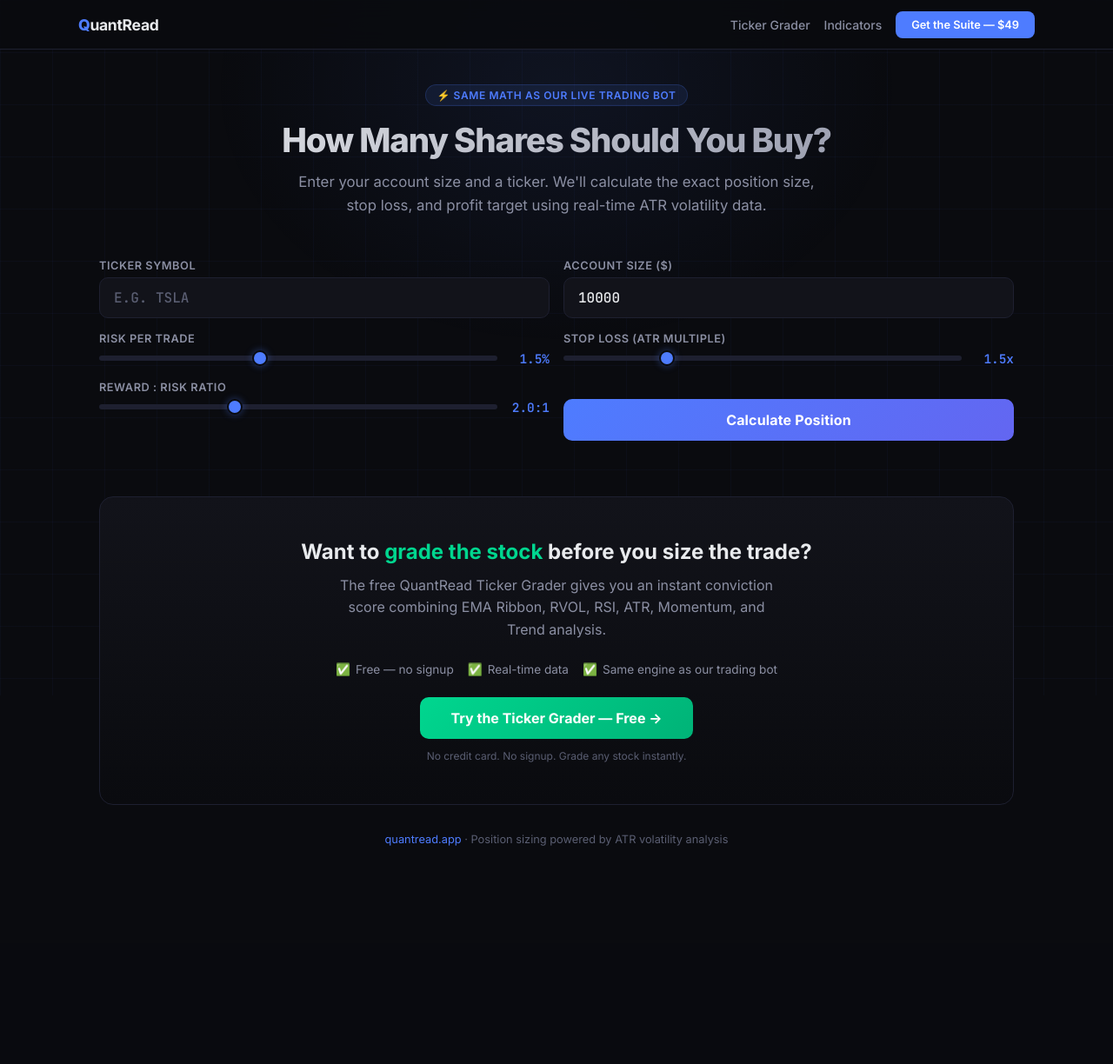
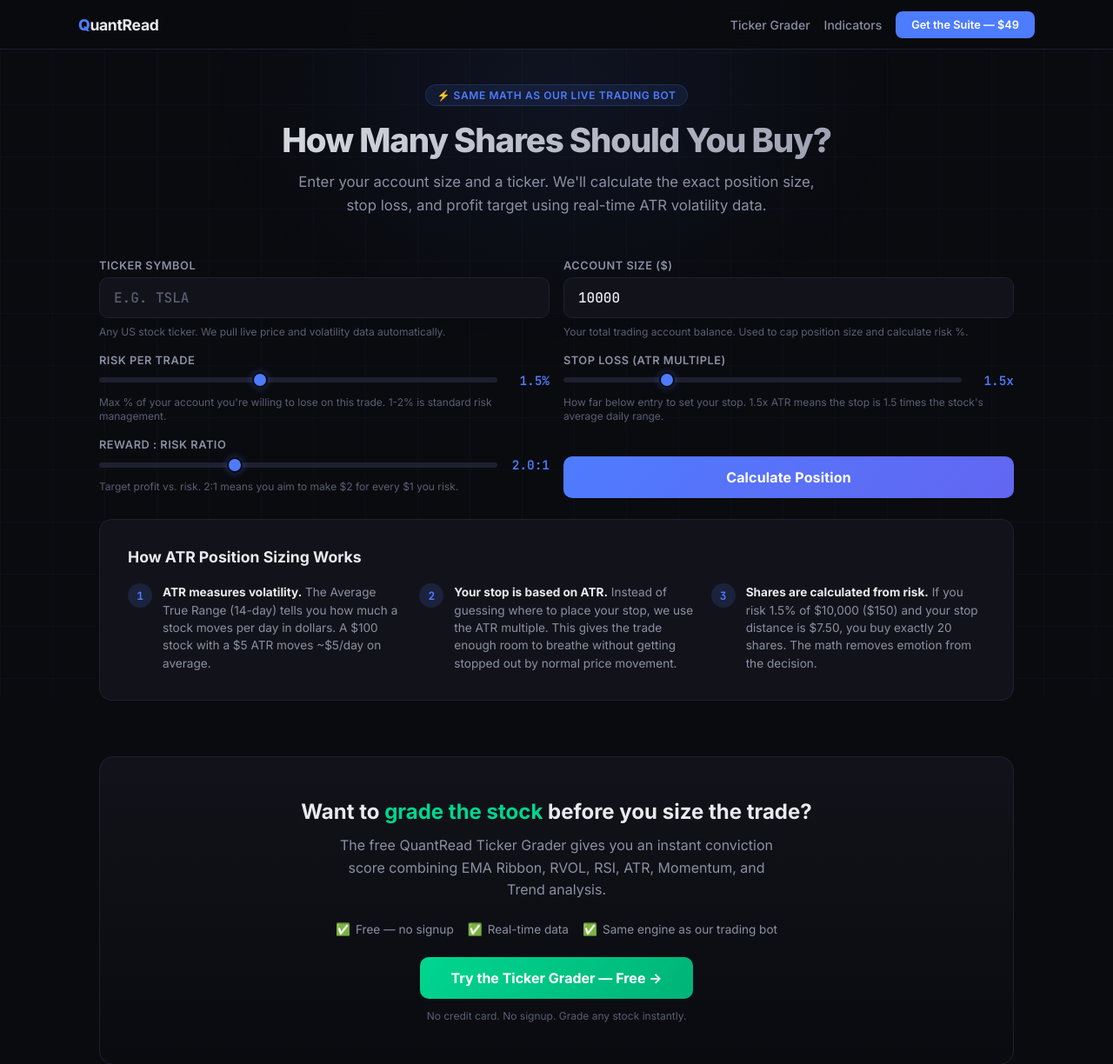
Before and after one commit to QuantRead/quantread-position-sizer, a Flask app: page / in a window 1280 px wide. Shown: the top 1224 px of the page at 87% size. Before the commit the page ends 973 px from the top, so only its background shows below. Run offline with Flask 3, Linux system fonts and the light colour scheme.

Commit message:
feat: add help text for inputs + How ATR Sizing Works explainer section

```diff
--- a/static/style.css
+++ b/static/style.css
@@ -228,11 +228,39 @@ input[type="range"]::-webkit-slider-thumb {
 .footer { text-align: center; padding: 32px; font-size: .8rem; color: var(--text-muted); }
 .footer a { color: var(--accent-blue); text-decoration: none; }
 
+/* ── Form Help Text ──────────────────────────────────────── */
+.form-help {
+    font-size: .75rem; color: var(--text-muted); line-height: 1.4;
+    margin-top: 2px;
+}
+
+/* ── How It Works ────────────────────────────────────────── */
+.how-it-works {
+    margin: 8px 0 40px; padding: 32px;
+    background: var(--bg-card); border: 1px solid var(--border);
+    border-radius: 14px;
+}
+.how-it-works h3 {
+    font-size: 1.1rem; font-weight: 700; margin-bottom: 20px;
+    color: var(--text-primary);
+}
+.how-grid { display: grid; grid-template-columns: repeat(3, 1fr); gap: 20px; }
+.how-step { display: flex; gap: 12px; align-items: flex-start; }
+.how-num {
+    flex-shrink: 0; width: 28px; height: 28px;
+    background: rgba(78,124,255,.15); color: var(--accent-blue);
+    border-radius: 50%; display: flex; align-items: center; justify-content: center;
+    font-family: var(--font-mono); font-size: .8rem; font-weight: 700;
+}
+.how-text { font-size: .85rem; color: var(--text-secondary); line-height: 1.5; }
+.how-text strong { color: var(--text-primary); }
+
 /* ── Responsive ──────────────────────────────────────────── */
 @media (max-width: 768px) {
     .hero h1 { font-size: 1.7rem; }
     .form-grid { grid-template-columns: 1fr; }
     .big-cards { grid-template-columns: 1fr; }
     .detail-grid { grid-template-columns: 1fr; }
+    .how-grid { grid-template-columns: 1fr; }
     .container { padding: 24px 16px 60px; }
 }
--- a/templates/index.html
+++ b/templates/index.html
@@ -39,10 +39,12 @@
             <div class="form-group">
                 <label class="form-label">Ticker Symbol</label>
                 <input type="text" id="ticker" class="form-input" placeholder="e.g. TSLA" maxlength="10" autocomplete="off" spellcheck="false" style="text-transform:uppercase">
+                <span class="form-help">Any US stock ticker. We pull live price and volatility data automatically.</span>
             </div>
             <div class="form-group">
                 <label class="form-label">Account Size ($)</label>
                 <input type="number" id="account" class="form-input" value="10000" min="100" step="100">
+                <span class="form-help">Your total trading account balance. Used to cap position size and calculate risk %.</span>
             </div>
             <div class="form-group">
                 <label class="form-label">Risk Per Trade</label>
@@ -50,6 +52,7 @@
                     <input type="range" id="risk" min="0.5" max="3.0" step="0.1" value="1.5" oninput="updateSlider('risk','risk-val','%')">
                     <span class="slider-value" id="risk-val">1.5%</span>
                 </div>
+                <span class="form-help">Max % of your account you're willing to lose on this trade. 1-2% is standard risk management.</span>
             </div>
             <div class="form-group">
                 <label class="form-label">Stop Loss (ATR Multiple)</label>
@@ -57,6 +60,7 @@
                     <input type="range" id="stop-mult" min="1.0" max="3.0" step="0.1" value="1.5" oninput="updateSlider('stop-mult','stop-val','x')">
                     <span class="slider-value" id="stop-val">1.5x</span>
                 </div>
+                <span class="form-help">How far below entry to set your stop. 1.5x ATR means the stop is 1.5 times the stock's average daily range.</span>
             </div>
             <div class="form-group">
                 <label class="form-label">Reward : Risk Ratio</label>
@@ -64,6 +68,7 @@
                     <input type="range" id="rr" min="1.0" max="4.0" step="0.1" value="2.0" oninput="updateSlider('rr','rr-val',':1')">
                     <span class="slider-value" id="rr-val">2.0:1</span>
                 </div>
+                <span class="form-help">Target profit vs. risk. 2:1 means you aim to make $2 for every $1 you risk.</span>
             </div>
             <div class="form-group">
                 <label class="form-label" style="opacity:0">_</label>
@@ -71,6 +76,31 @@
                     <span class="btn-label">Calculate Position</span>
                     <span class="loader"></span>
                 </button>
+            </div>
+        </div>
+
+        <!-- How It Works -->
+        <div class="how-it-works">
+            <h3>How ATR Position Sizing Works</h3>
+            <div class="how-grid">
+                <div class="how-step">
+                    <div class="how-num">1</div>
+                    <div class="how-text">
+                        <strong>ATR measures volatility.</strong> The Average True Range (14-day) tells you how much a stock moves per day in dollars. A $100 stock with a $5 ATR moves ~$5/day on average.
+                    </div>
+                </div>
+                <div class="how-step">
+                    <div class="how-num">2</div>
+                    <div class="how-text">
+                        <strong>Your stop is based on ATR.</strong> Instead of guessing where to place your stop, we use the ATR multiple. This gives the trade enough room to breathe without getting stopped out by normal price movement.
+                    </div>
+                </div>
+                <div class="how-step">
+                    <div class="how-num">3</div>
+                    <div class="how-text">
+                        <strong>Shares are calculated from risk.</strong> If you risk 1.5% of $10,000 ($150) and your stop distance is $7.50, you buy exactly 20 shares. The math removes emotion from the decision.
+                    </div>
+                </div>
             </div>
         </div>
 
```
